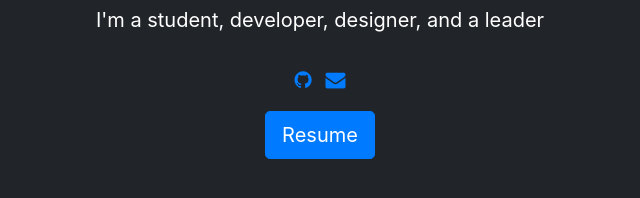
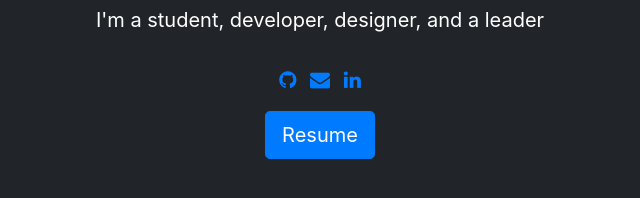
Before and after one commit to aynaji/aynaji.github.io, a plain HTML site: page index.html in a window 1280 px wide. Shown: the part 572-770 px from the top of the page, 320-960 px from the left. Drawn offline with nearby package versions, Linux system fonts and the light colour scheme.

Commit message:
Update index.html

```diff
--- a/index.html
+++ b/index.html
@@ -34,6 +34,11 @@
                   <li class="list-inline-item">
                      <a href="mailto:aynaji@outlook.com" class="ex1">
                      <i class="fa fa-envelope"> </i>
+                     </a>
+                  </li>
+                         <li class="list-inline-item">
+                     <a href="https://www.linkedin.com/in/ammar-naji/" class="ex1"
+                        ><i class="fa fa-linkedin"> </i>
                      </a>
                   </li>
                </ul>
```
